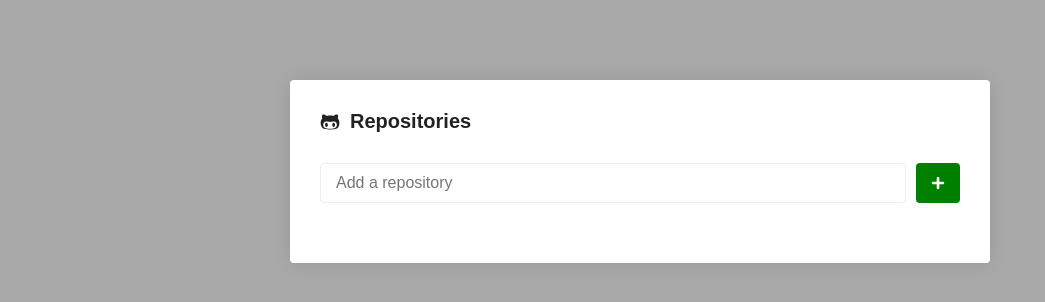
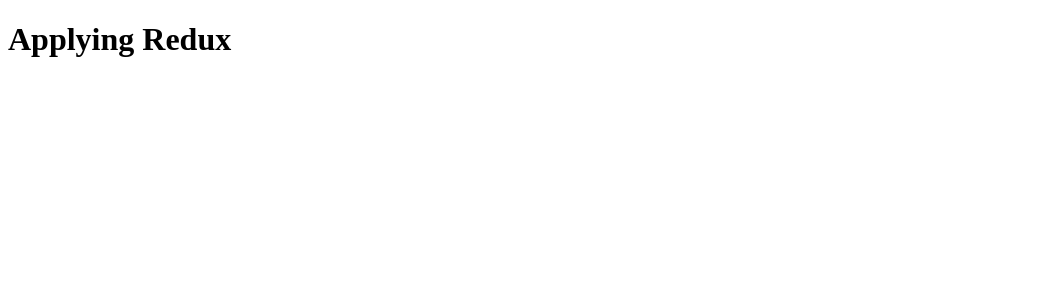
Before and after one commit to rorsgo/jsstackpractice, a React (Create React App) app in the folder frontend/: page / in a window 1280 px wide. Shown: the top 302 px of the page, without its empty margins (0-1045 px from the left). Built offline with nearby package versions, Linux system fonts and the light colour scheme.

Commit message:
Initializing react with redux application

```diff
--- a/frontend/src/App.js
+++ b/frontend/src/App.js
@@ -1,12 +1,9 @@
 import React from "react";
-import Routes from "./routes";
-import GlobalStyles from "./styles/global";
 
 const App = () => {
   return (
     <>
-      <Routes />
-      <GlobalStyles />
+      <h1>Applying Redux</h1>
     </>
   )
 }
--- a/frontend/src/components/Container/index.js
+++ /dev/null
@@ -1,23 +0,0 @@
-import styled from "styled-components";
-
-const Container = styled.div`
-  max-width: 700px;
-  background: #FFF;
-  border-radius: 4px;
-  box-shadow: 0 0 20px rgba(0, 0, 0, 0.1);
-  padding: 30px;
-  margin: 80px auto;
-
-  h1 {
-    font-size: 20px;
-    display: flex;
-    flex-direction: row;
-    align-items: center;
-  }
-
-  svg {
-    margin-right: 10px;
-  }
-`;
-
-export default Container;
--- a/frontend/src/pages/Main/Main.js
+++ /dev/null
@@ -1,107 +0,0 @@
-import React, { Component } from "react";
-
-import Container from "../../components/Container";
-import { FaGithubAlt, FaPlus, FaSpinner } from "react-icons/fa";
-import { Form, SubmitButton, List } from "./styles";
-import { Link } from "react-router-dom";
-
-import api from "../../services/api";
-
-class Main extends Component {
-  state = {
-    newRepository: "",
-    repositories: [],
-    loading: false
-  };
-
-  componentDidMount = () => {
-    const repositories = JSON.parse(localStorage.getItem('repositories'));
-
-    if (repositories) {
-      this.setState({
-        repositories: repositories
-      })
-    }
-  }
-
-  componentDidUpdate = (_, prevState) => {
-    const { repositories } = this.state;
-
-    if (prevState.repositories !== repositories) {
-      localStorage.setItem("repositories", JSON.stringify(repositories));
-    }
-  }
-
-  handleChange = event => {
-    const { name, value } = event.target;
-    this.setState({
-      [name]: value
-    });
-  }
-
-  handleSubmit = async event => {
-    event.preventDefault();
-
-    this.setState({
-      loading: true
-    });
-
-    const { newRepository, repositories } = this.state;
-    const response = await api.get(`/repos/${newRepository}`);
-    const repositoryData = {
-      name: response.data.full_name,
-    }
-
-    this.setState({
-      repositories: [...repositories, repositoryData],
-      newRepository: "",
-      loading: false
-    });
-  }
-
-  render() {
-    const { newRepository, repositories, loading } = this.state;
-
-    return (
-      <Container>
-        <h1>
-          <FaGithubAlt />
-          Repositories
-        </h1>
-
-        <Form onSubmit={this.handleSubmit}>
-          <input
-            name="newRepository"
-            type="text"
-            placeholder="Add a repository"
-            value={newRepository}
-            onChange={this.handleChange}
-          />
-
-          <SubmitButton loading={loading}>
-            {loading ? (
-              <FaSpinner
-                color="#FFF"
-                size={14}
-              />) : (
-                <FaPlus
-                  color="#FFF"
-                  size={14}
-                />)
-            }
-          </SubmitButton>
-        </Form>
-        <List>
-          {repositories.map(repository => (
-            <li key={repository.name}>
-              <span>{repository.name}</span>
-              <Link to={`/repository/${encodeURIComponent(repository.name)}`}>Details</Link>
-            </li>
-          ))}
-        </List>
-      </Container>
-    )
-  }
-}
-
-export default Main;
--- a/frontend/src/pages/Main/styles.js
+++ /dev/null
@@ -1,82 +0,0 @@
-import styled, { keyframes, css } from "styled-components";
-
-export const Form = styled.form`
-  margin-top: 30px;
-  display: flex;
-  flex-direction: row;
-
-  input {
-    flex: 1;
-    border: 1px solid #EEE;
-    padding: 10px 15px;
-    border-radius: 4px;
-    font-size: 16px;
-  }
-`;
-
-const rotate = keyframes`
-  from {
-    transform: rotate(0deg);
-  }
-
-  to {
-    transform: rotate(360deg);
-  }
-`;
-
-export const SubmitButton = styled.button.attrs(props => ({
-  type: "submit",
-  disabled: props.loading
-}))`
-  background: green;
-  border: 0;
-  padding: 0 15px;
-  margin-left: 10px;
-  border-radius: 4px;
-
-  display: flex;
-  justify-content: center;
-  align-items: center;
-
-  svg {
-    margin: 0;
-  }
-
-  &[disabled] {
-    cursor: not-allowed;
-    opacity: 0.6;
-  }
-
-  ${props =>
-    props.loading &&
-    css`
-      svg {
-        animation: ${rotate} 2s linear infinite;
-      }
-    `
-  }
-`;
-
-export const List = styled.ul`
-  list-style: none;
-  margin-top: 30px;
-
-  li {
-    padding: 15px 0;
-    display: flex;
-    flex-direction: row;
-    justify-content: space-between;
-    align-items: center;
-
-    & + li {
-      border-top: 1px solid #EEE;
-    }
-
-    a {
-      color: #117;
-      text-decoration: none;
-    }
-
-  }
-
-`;
--- a/frontend/src/pages/Repository/Repository.js
+++ /dev/null
@@ -1,85 +0,0 @@
-import React, { Component } from "react";
-import PropTypes from "prop-types";
-import Container from "../../components/Container";
-import { Link } from "react-router-dom";
-import { FaArrowLeft } from "react-icons/fa";
-
-
-import api from "../../services/api";
-import { Loading, Owner, IssueList } from "./styles";
-
-export default class Repository extends Component {
-  static propTypes = {
-    match: PropTypes.shape({
-      params: PropTypes.shape({
-        repository: PropTypes.string,
-      }),
-    }).isRequired,
-  }
-
-  state = {
-    repository: {},
-    issues: [],
-    loading: true
-  }
-
-  async componentDidMount() {
-    const { match } = this.props;
-    const repositoryName = decodeURIComponent(match.params.repository);
-    const [repository, issues] = await Promise.all([
-      api.get(`/repos/${repositoryName}`),
-      api.get(`/repos/${repositoryName}/issues`, {
-        params: {
-          state: "open",
-          per_page: 5,
-        },
-      }),
-    ]);
-
-    this.setState({
-      repository: repository.data,
-      issues: issues.data,
-      loading: false
-    });
-
-  }
-  render() {
-    const { repository, issues, loading } = this.state;
-
-    if (loading) {
-      return (
-        <Loading>Loading</Loading>
-      )
-    }
-    return (
-      <Container>
-        <Owner>
-          <Link to="/">
-            <h2>
-              <FaArrowLeft /> Back
-            </h2>
-          </Link>
-          <img src={repository.owner.avatar_url} alt={repository.owner.login} />
-          <h1>{repository.name}</h1>
-          <p>{repository.description}</p>
-        </Owner>
-        <IssueList>
-          {issues.map(issue => (
-            <li key={String(issue.id)}>
-              <img src={issue.user.avatar_url} alt={issue.user.login} />
-              <div>
-                <strong>
-                  <a href={issue.html_url}>{issue.title}</a>
-                  {issue.labels.map(label => (
-                    <span id={String(label.id)}>{label.name}</span>
-                  ))}
-                </strong>
-                <p>{issue.user.login}</p>
-              </div>
-            </li>
-          ))}
-        </IssueList>
-      </Container>
-    )
-  }
-}
--- a/frontend/src/pages/Repository/styles.js
+++ /dev/null
@@ -1,109 +0,0 @@
-import styled from "styled-components";
-
-export const Loading = styled.div`
-  color: #FFF;
-  font-size: 30px;
-  display: flex;
-  justify-content: center;
-  align-items: center;
-  height: 100vh;
-`;
-
-export const Owner = styled.header`
-  display: flex;
-  flex-direction: column;
-  align-items: center;
-
-  a {
-    text-decoration: none;
-    font-size: 16px;
-
-    h2 {
-      font-size: 15px;
-      display: flex;
-      flex-direction: row;
-      align-items: center;
-    }
-  }
-
-  img {
-    width: 120px;
-    border-radius: 50%;
-    margin-top: 20%;
-    justify-content: center;
-  }
-
-  h1 {
-    font-size: 24px;
-    margin-top: 10px;
-  }
-
-  p {
-    margin-top: 5px;
-    font-size: 14px;
-    color: #666;
-    line-height: 1.4;
-    text-align: center;
-    max-width: 400px;
-  }
-`;
-
-export const IssueList = styled.ul`
-  padding-top: 30px;
-  margin-top: 30px;
-  border-top: 1px solid #EEE;
-  list-style: none;
-
-  li {
-    display: flex;
-    padding: 15px 10px;
-    border: 1px solid #EEE;
-    border-radius: 4px;
-
-    & + li {
-      margin-top: 10px;
-    }
-
-    img {
-      height: 36px;
-      width: 36px;
-      border-radius: 50%;
-      border: 2px solid #EEE;
-    }
-  }
-
-  div {
-    flex: 1;
-    margin-left: 15px;
-
-    strong {
-      font-size: 16px;
-
-      a {
-        text-decoration: none;
-        color: #333;
-
-        &:hover {
-          color: #08F;
-        }
-      }
-
-      span {
-        background: #EEE;
-        color: #333;
-        border-radius: 2px;
-        font-size: 12px;
-        font-weight: 600;
-        height: 20px;
-        padding: 3px 4px;
-        margin-left: 10px;
-      }
-    }
-
-    p {
-      margin-top: 5px;
-      font-size: 12px;
-      color: #999;
-    }
-  }
-`;
--- a/frontend/src/routes.js
+++ /dev/null
@@ -1,17 +0,0 @@
-import React from "react";
-import { BrowserRouter, Switch, Route } from "react-router-dom";
-import Main from "./pages/Main/Main";
-import Repository from "./pages/Repository/Repository";
-
-const Routes = () => {
-  return (
-    <BrowserRouter>
-      <Switch>
-        <Route path="/" exact component={Main} />
-        <Route path="/repository/:repository" component={Repository} />
-      </Switch>
-    </BrowserRouter>
-  )
-}
-
-export default Routes;
--- a/frontend/src/services/api.js
+++ /dev/null
@@ -1,7 +0,0 @@
-import axios from "axios";
-
-const api = axios.create({
-  baseURL: "https://api.github.com"
-});
-
-export default api;
--- a/frontend/src/styles/global.js
+++ /dev/null
@@ -1,29 +0,0 @@
-import { createGlobalStyle } from "styled-components";
-
-export default createGlobalStyle`
-  * {
-    margin: 0;
-    padding: 0;
-    outline: 0;
-    box-sizing: border-box;
-  }
-
-  html, body, #root {
-    min-height: 100%;
-  }
-
-  body {
-    background: darkgray;
-    -webkit-font-smoothing: antialiased !important;
-  }
-
-  body, input, button {
-    color: #222;
-    font-size: 14px;
-    font-family: Arial, Helvetica, sans-serif;
-  }
-
-  button {
-    cursor: pointer;
-  }
-`;
```
